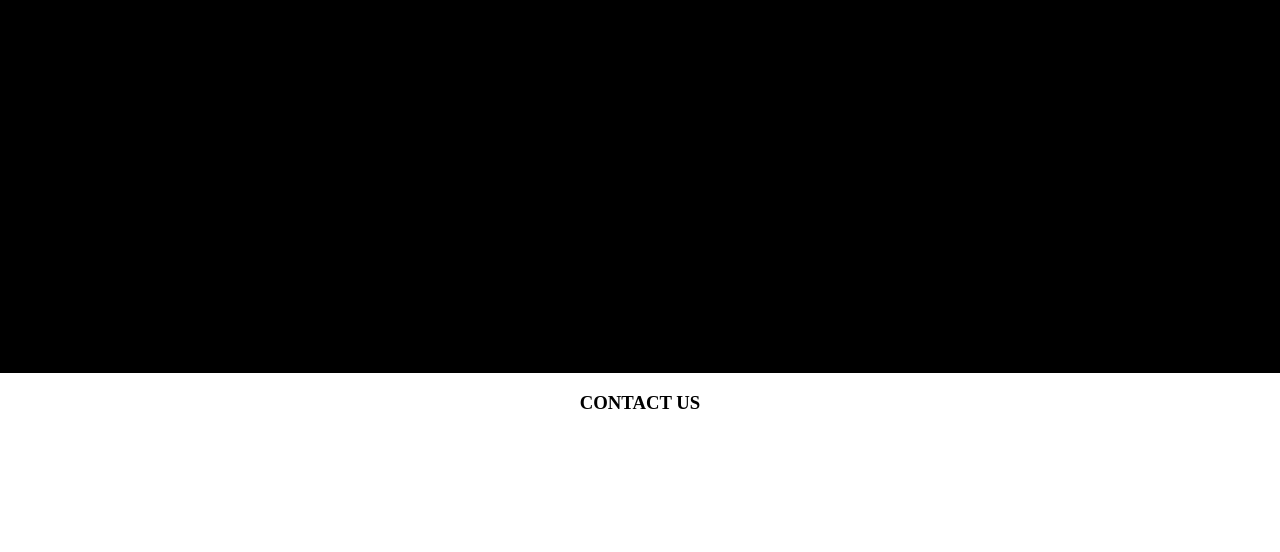
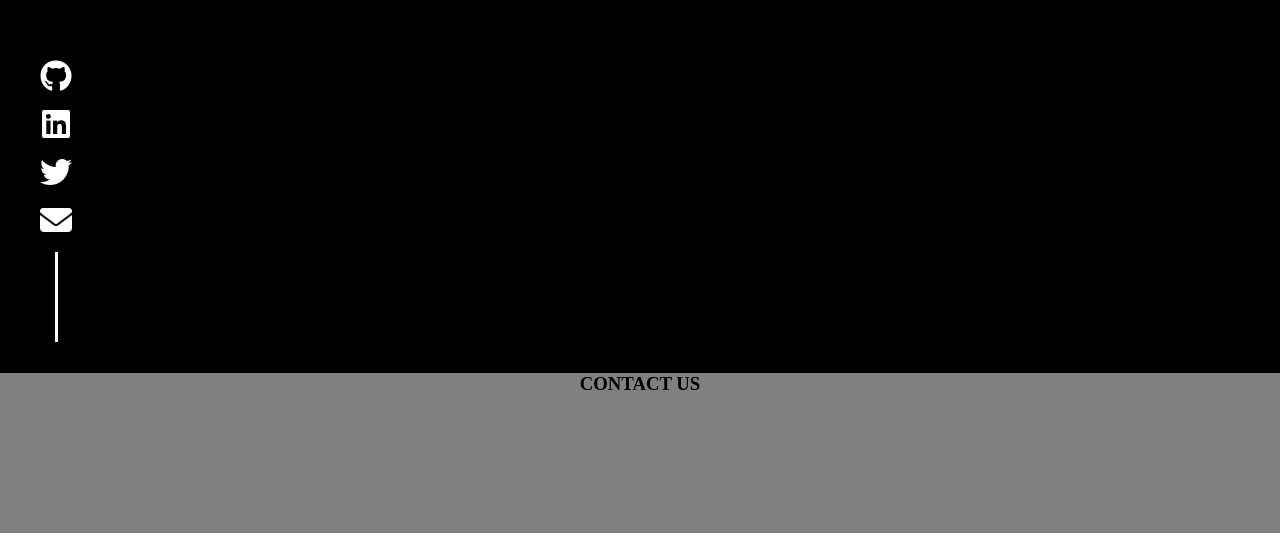
Before and after one commit to ikartikgautam/portfolio, an Angular app: page / in a window 1280 px wide. Shown: the part 1227-1779 px from the top of the page. Built offline with nearby package versions, Linux system fonts and the light colour scheme.

Commit message:
social tray animation added

```diff
--- a/src/app/app.component.html
+++ b/src/app/app.component.html
@@ -1,4 +1,4 @@
 <app-top-bar></app-top-bar>
 <!-- <router-outlet></router-outlet> -->
-<app-home></app-home>
+<app-home  (scroll)="scrollHandler($event)"></app-home>
 <app-social-tray></app-social-tray>
--- a/src/app/app.component.ts
+++ b/src/app/app.component.ts
@@ -1,4 +1,5 @@
-import { Component } from '@angular/core';
+import { Component, HostListener, ViewChild } from '@angular/core';
+import { SocialTrayComponent } from './social-tray/social-tray.component';
 
 @Component({
   selector: 'app-root',
@@ -7,4 +8,23 @@ import { Component } from '@angular/core';
 })
 export class AppComponent {
   title = 'ikartikgautam';
+
+  @ViewChild(SocialTrayComponent, { static: false }) child;
+
+  ngOnInit() {
+  }
+
+  @HostListener('window:scroll', ['$event'])
+  scrollHandler(event) {
+    if (window.pageYOffset >= 100) {
+      // console.log("hide")
+    }
+    if ((window.innerHeight + window.scrollY) >= document.body.offsetHeight) {
+      this.child.hide();
+    }
+    if ((window.innerHeight + window.scrollY) < document.body.offsetHeight) {
+      this.child.reappear();
+    }
+  }
+
 }
--- a/src/app/footer-bar/footer-bar.component.html
+++ b/src/app/footer-bar/footer-bar.component.html
@@ -1,5 +1,5 @@
-<div style="width: 100%; height: 20vh;">
+<div style="width: 100%; height: 20vh; background-color: grey;">
 
-    <h3 style="text-align: center;">CONTACT US</h3>
+    <h3 style="text-align: center; margin: 0;">CONTACT US</h3>
 
 </div>
--- a/src/app/social-tray/social-tray.component.html
+++ b/src/app/social-tray/social-tray.component.html
@@ -1,4 +1,4 @@
-<ul style="position: fixed; bottom: 0; left: 0; display: flex; flex-direction: column; list-style: none;">
+<ul class="ul-style ul-appear" id="tray">
     <li><i class="fa fa-github icon-theme" aria-hidden="true"></i></li>
     <li><i class="fa fa-linkedin-square icon-theme" aria-hidden="true"></i></li>
     <li><i class="fa fa-twitter icon-theme" aria-hidden="true"></i></li>
--- a/src/app/social-tray/social-tray.component.scss
+++ b/src/app/social-tray/social-tray.component.scss
@@ -26,6 +26,48 @@ i {
     display: block;
     width: fit-content;
 }
-i:hover{
-    margin: 10px auto!important;
+i:hover {
+    margin: 10px auto !important;
 }
+.ul-style {
+    position: fixed;
+    // bottom: 0;
+    left: 0;
+    display: flex;
+    flex-direction: column;
+    list-style: none;
+}
+// added dynamically to hide tray
+.ul-hide {
+    animation-name: hide;
+    animation-duration: 3s;
+    animation-fill-mode: forwards;
+}
+@keyframes hide {
+    0% {
+        bottom: 0px;
+    }
+    30% {
+        bottom: 20px;
+    }
+    100% {
+        bottom: -100%;
+    }
+}
+
+.ul-appear {
+    animation-name: appear;
+    animation-duration: 3s;
+    animation-fill-mode: forwards;
+}
+@keyframes appear {
+    0% {
+        bottom: -100%;
+    }
+    30% {
+        bottom: 20px;
+    }
+    100% {
+        bottom: 0px;
+    }
+}
--- a/src/app/social-tray/social-tray.component.ts
+++ b/src/app/social-tray/social-tray.component.ts
@@ -1,4 +1,4 @@
-import { Component, OnInit } from '@angular/core';
+import { Component, OnInit, Output, EventEmitter } from '@angular/core';
 
 @Component({
   selector: 'app-social-tray',
@@ -12,4 +12,17 @@ export class SocialTrayComponent implements OnInit {
   ngOnInit(): void {
   }
 
+  hide() {
+    var tray = document.getElementById("tray");
+    // tray.classList.add("ul-hide")
+    // tray.classList.remove("ul-appear")
+    tray.classList.replace("ul-appear", "ul-hide")
+  }
+  reappear() {
+    var tray = document.getElementById("tray");
+    // tray.classList.remove("ul-hide")
+    // tray.classList.add("ul-appear");
+    tray.classList.replace("ul-hide", "ul-appear");
+  }
+
 }
```
